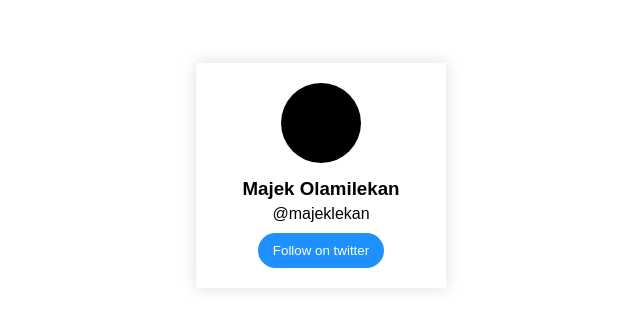
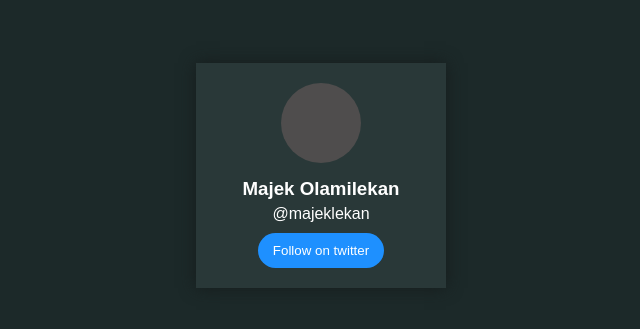
Before and after one commit to Majek11/Profile-Card, a plain HTML site: page index.html in a window 1280 px wide. Shown: the part 225-554 px from the top of the page, without its empty margins (319-959 px from the left). Drawn offline with Linux system fonts and the light colour scheme.

Commit message:
switched to dark mode colors

```diff
--- a/style.css
+++ b/style.css
@@ -13,6 +13,7 @@ body{
     display: flex;
     justify-content: center;
     align-items: center;
+    background-color: #1c2929;
 }
 
 .card{
@@ -21,14 +22,16 @@ body{
     flex-direction: column;
     align-items: center;
     gap: 5px;
-    box-shadow: 0 0 15px #ddd;
+    box-shadow: 0 0 15px #161c1c;
+    background-color: #293838;
+    color: #fff;
     width: 250px;
 }
 
 .card figure{
     width: 80px;
     height: 80px;
-    background-color: #000;
+    background-color: #4f4d4d;
     border-radius: 50%;
     margin-bottom: 10px;
 }
```
